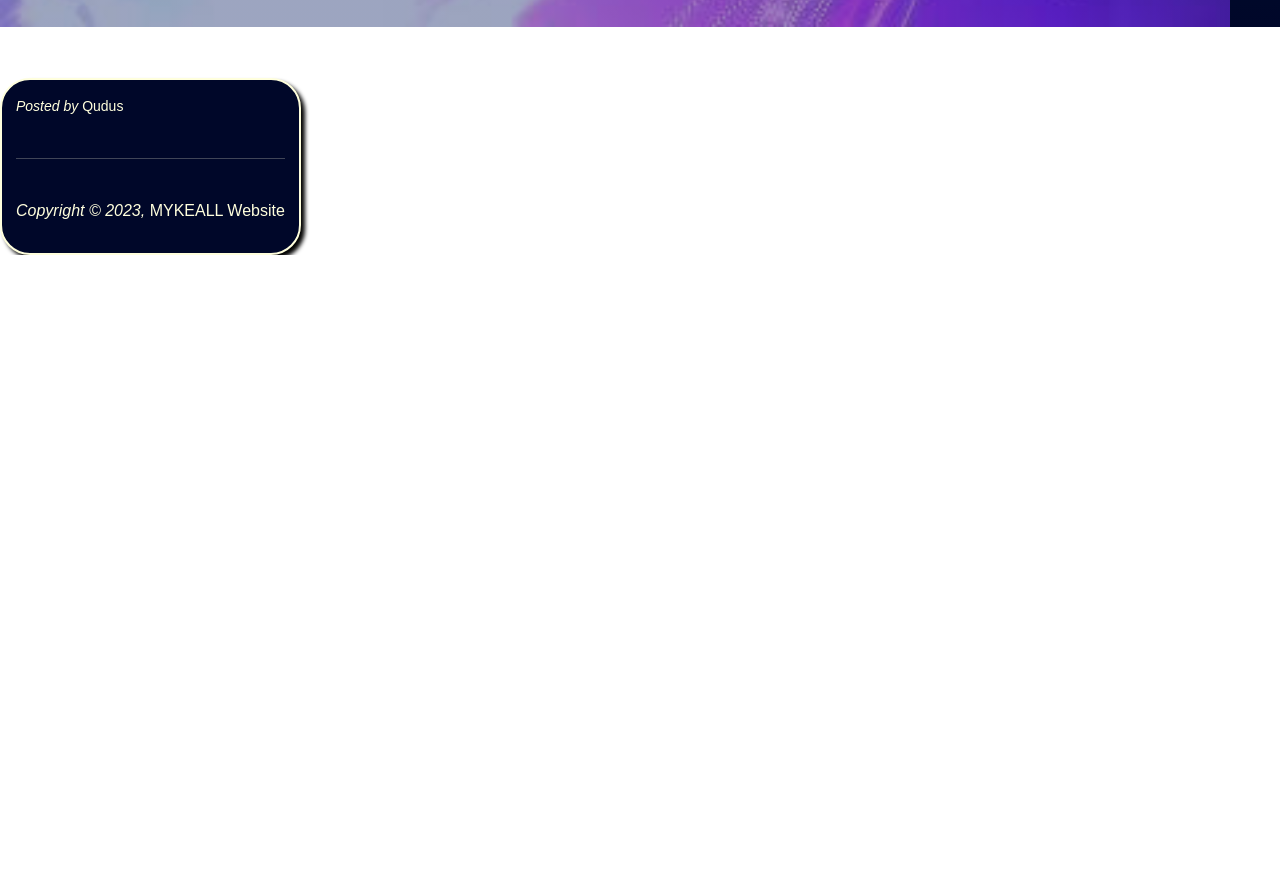
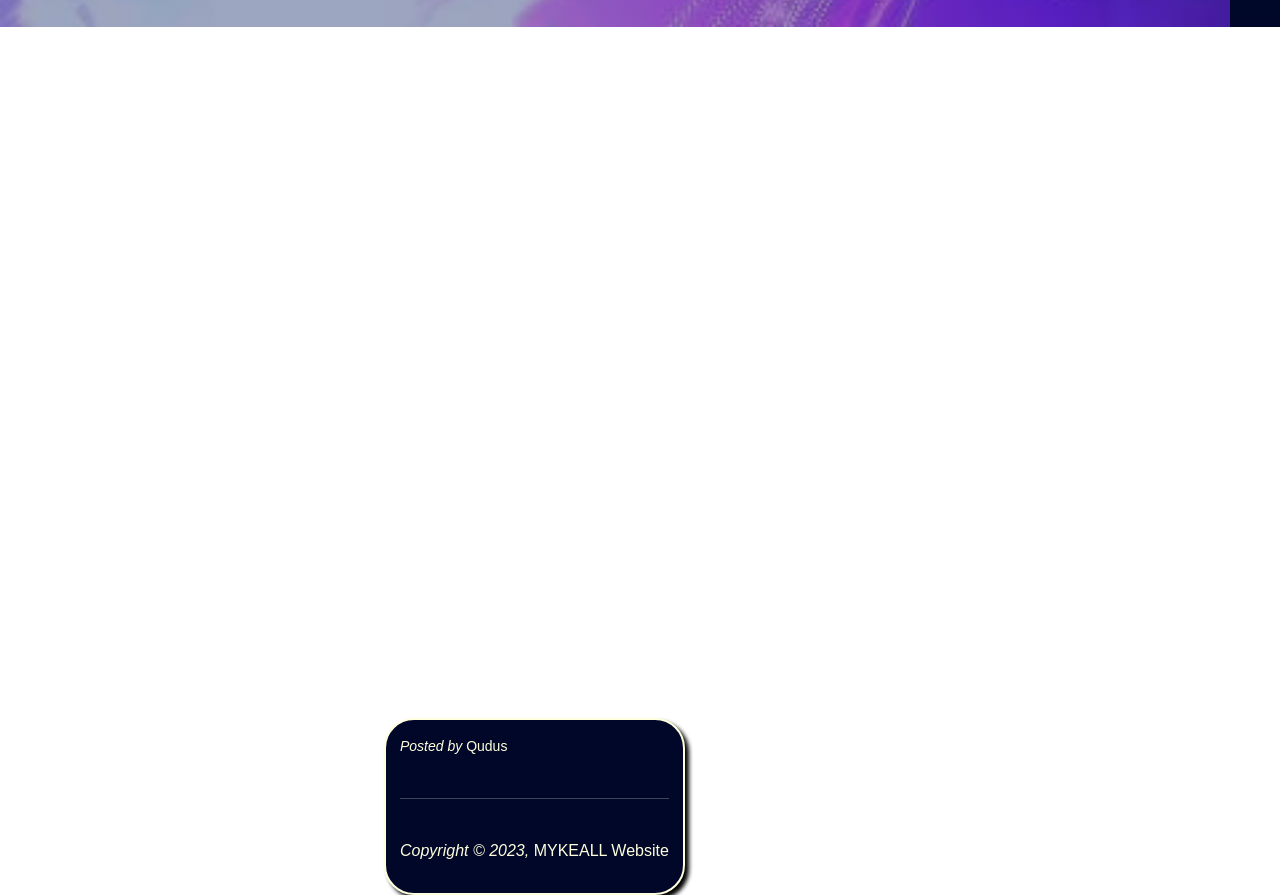
Before and after one commit to MykeAll/Mykeall-Data-Subscription-Services, a plain HTML site: page index.html in a window 1280 px wide. Shown: the part 1893-2788 px from the top of the page. Before the commit the page ends 2148 px from the top, so only its background shows below. Drawn offline with nearby package versions, Linux system fonts and the light colour scheme.

Commit message:
registration commit

```diff
--- a/style.css
+++ b/style.css
@@ -390,7 +390,8 @@ footer {
     border: 2px solid #ffd;
     border-radius: 30px;
     box-shadow: 4px 4px 4px #000;
-    margin-top: 4%;
+    margin-top: 54%;
+    margin-left: 30%;
     margin-bottom: 4%;
     padding: 14px;
     justify-content: center;
```
Also changed, not shown: loading.html (+3 -2 lines).
